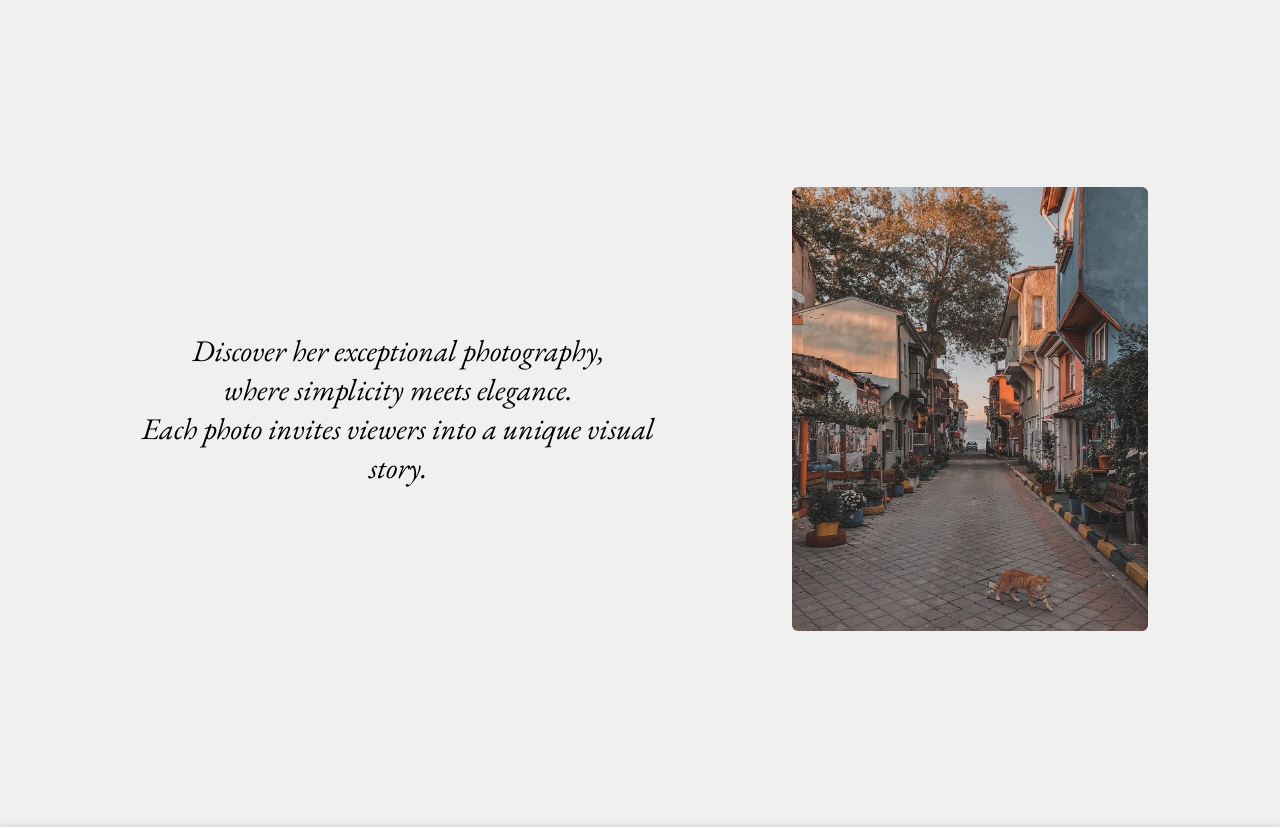
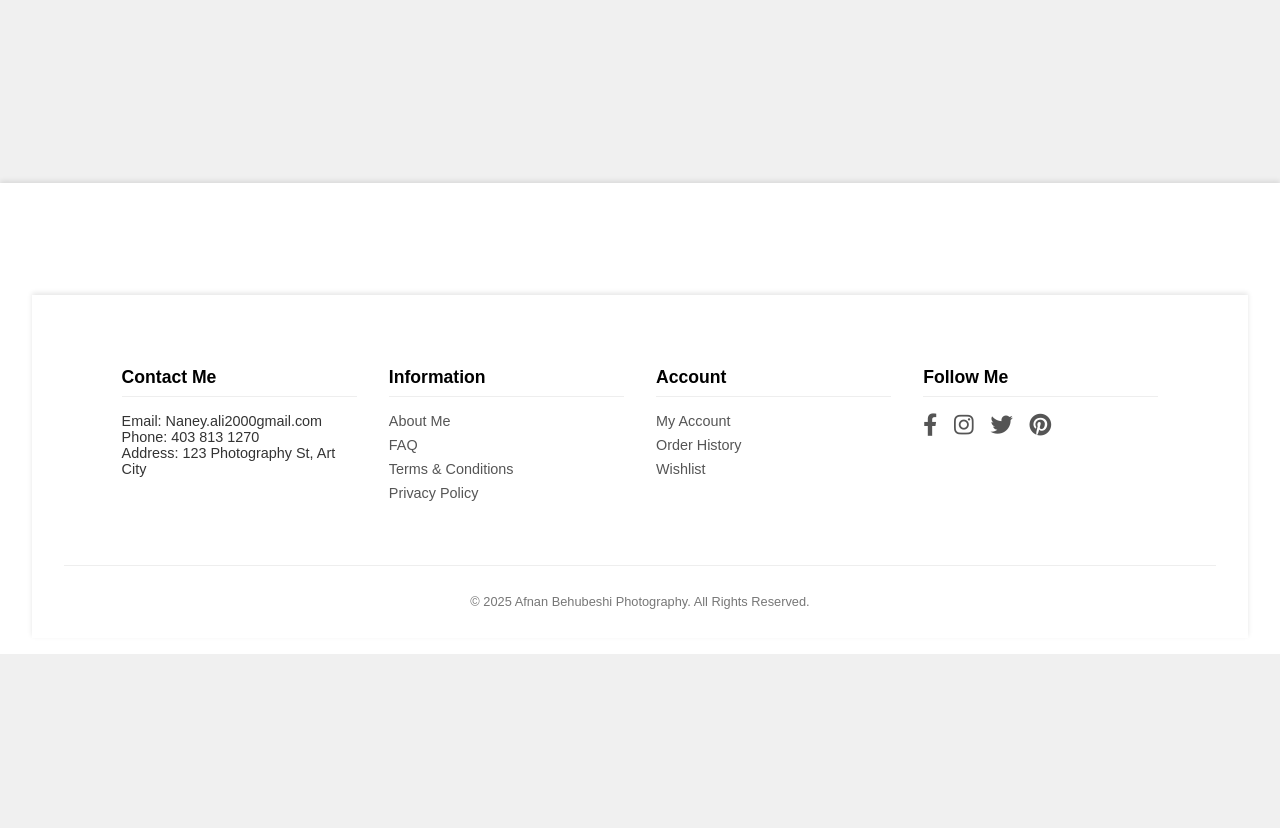
Before and after one commit to Ahmed-Yusuf-1/MyfirstDjangoWebsite, a Django app: page /photography/ in a window 1280 px wide. Shown: the part 1512-2340 px from the top of the page. After the commit the page ends 2166 px from the top, so only its background shows below. Run offline with Django 5.2, Linux system fonts and the light colour scheme; some web fonts are replaced.

Commit message:
working commit

```diff
--- a/photography/templates/photography/index.html
+++ b/photography/templates/photography/index.html
@@ -37,10 +37,26 @@
         <button class="prev" id="prevBtn">&#10094;</button> <button class="next" id="nextBtn">&#10095;</button> </div>
       </div>
     </div>
-    <div class="gallery-item">
-      <p>Discover her exceptional photography,<br> where simplicity meets elegance.<br> Each photo invites viewers into a unique visual story.</p>
-      <img src="{% static 'photography/3.jpg'%}" alt="Gallery Image 2">
+    {% comment %} <div class="gallery-item">
+      <div class="slides">
+        <div class='slide'>
+            <img src="{% static 'photography/3.jpg'%}" alt="Gallery Image 2">
+            <p>Discover her exceptional photography, where simplicity meets elegance.</p>
+        </div>
+        <div class='slide'>
+            <img src="{% static 'photography/4.jpeg'%}" alt="Gallery Image 4">
+            <p>Each photo invites viewers into a unique visual story.</p>
+        </div>
+        <div class='slide'>
+            <img src="{% static 'photography/5.jpeg'%}" alt="Gallery Image 5">
+            <p>Another captivating moment captured.</p>
+        </div>
+
+        <button class="prev" id="prevBtn2">&#10094;</button>
+        <button class="next" id="nextBtn2">&#10095;</button>
     </div>
+     <p>Some descriptive text about this gallery item.</p>
+    </div> {% endcomment %}
   </div>
 </section>
 <script src="{% static 'photography/script.js' %}"></script>
```
